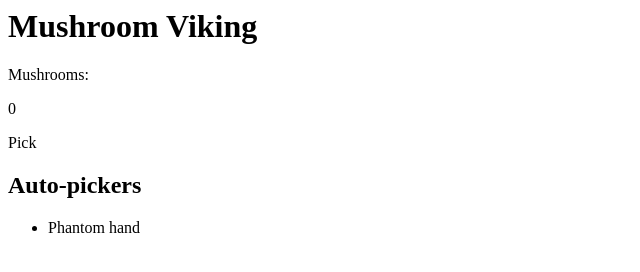
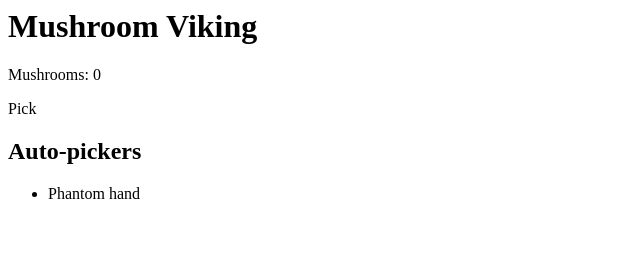
Before and after one commit to stefan-brus/mushroom-viking, a plain HTML site: page src/index.html in a window 1280 px wide. Shown: the whole page, without its empty margins (0-640 px from the left). Drawn offline with Linux system fonts and the light colour scheme.

Commit message:
Change div to span
Changes the mushroom counter to a span.
Span is the preferred element for inline-items, I think.

```diff
--- a/src/index.html
+++ b/src/index.html
@@ -12,7 +12,7 @@ function pick () {
 
 <body>
 <h1>Mushroom Viking</h1>
-<p>Mushrooms: <div id="mushrooms">0</div></p>
+<p>Mushrooms: <span id="mushrooms">0</span></p>
 <div id="picker" onClick="pick()">Pick</div>
 <h2>Auto-pickers</h2>
 <ul>
```
